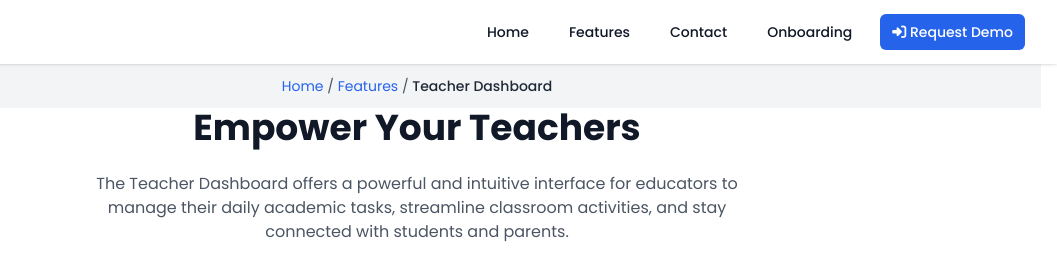
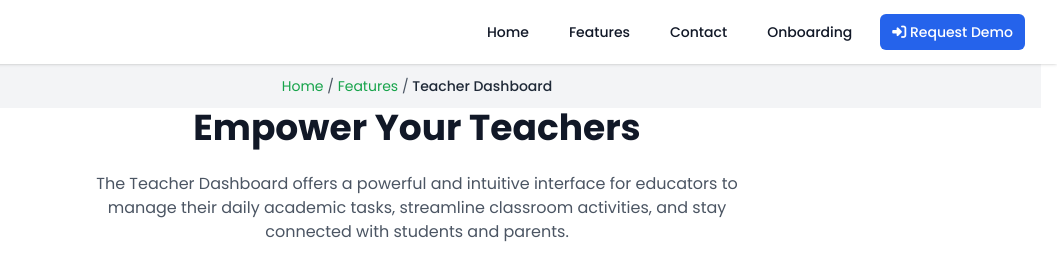
Before and after one commit to SylvesterAsare033/lav_sms_demo, a plain HTML site: page features/teachers.html in a window 1280 px wide. Shown: the top 280 px of the page, 223-1280 px from the left. Drawn offline with nearby package versions, Linux system fonts and the light colour scheme.

Commit message:
Update breadcrumb links in teachers page for improved styling

```diff
--- a/features/teachers.html
+++ b/features/teachers.html
@@ -190,8 +190,8 @@
       <!-- Breadcrumb -->
       <div class="bg-gray-100 py-3 px-4 text-sm">
         <div class="max-w-7xl mx-auto text-gray-600">
-          <a href="../index.html" class="text-blue-600 hover:underline">Home</a> /
-          <a href="../features.html" class="text-blue-600 hover:underline"
+          <a href="../index.html" class="text-green-600 hover:underline">Home</a> /
+          <a href="../features.html" class="text-green-600 hover:underline"
             >Features</a
           >
           /
```
